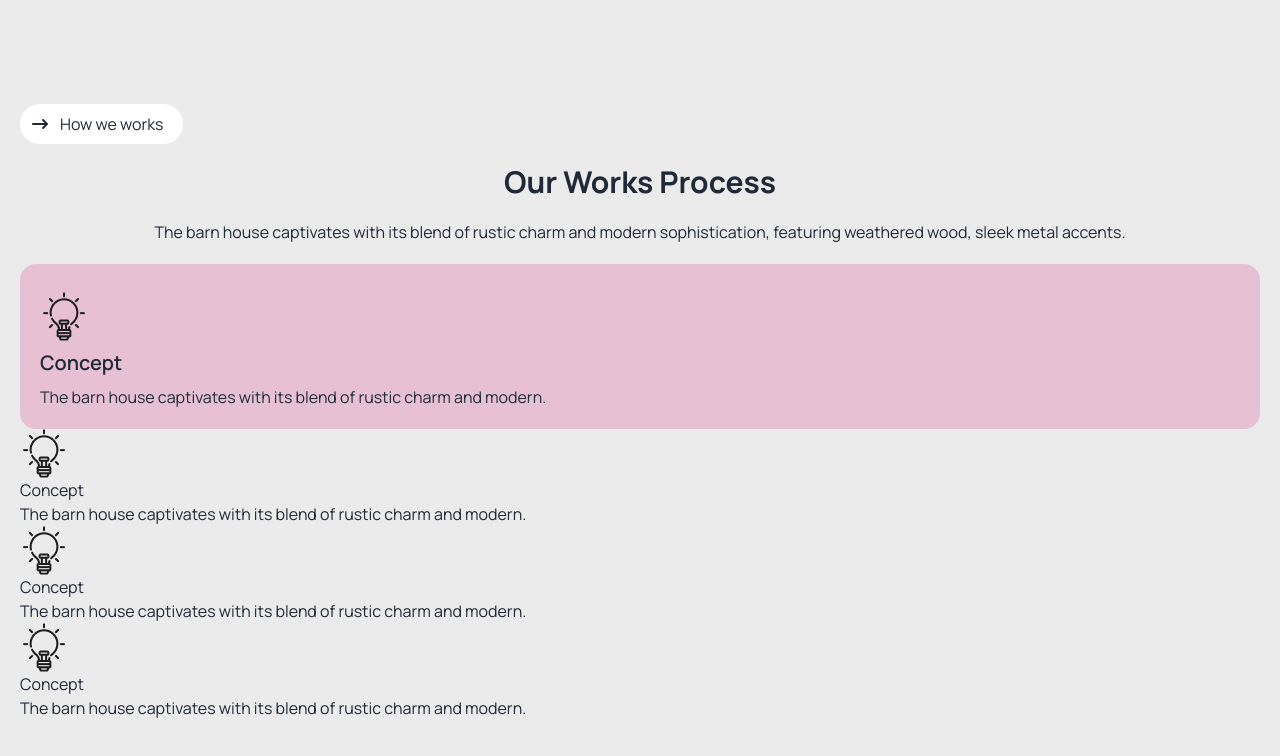
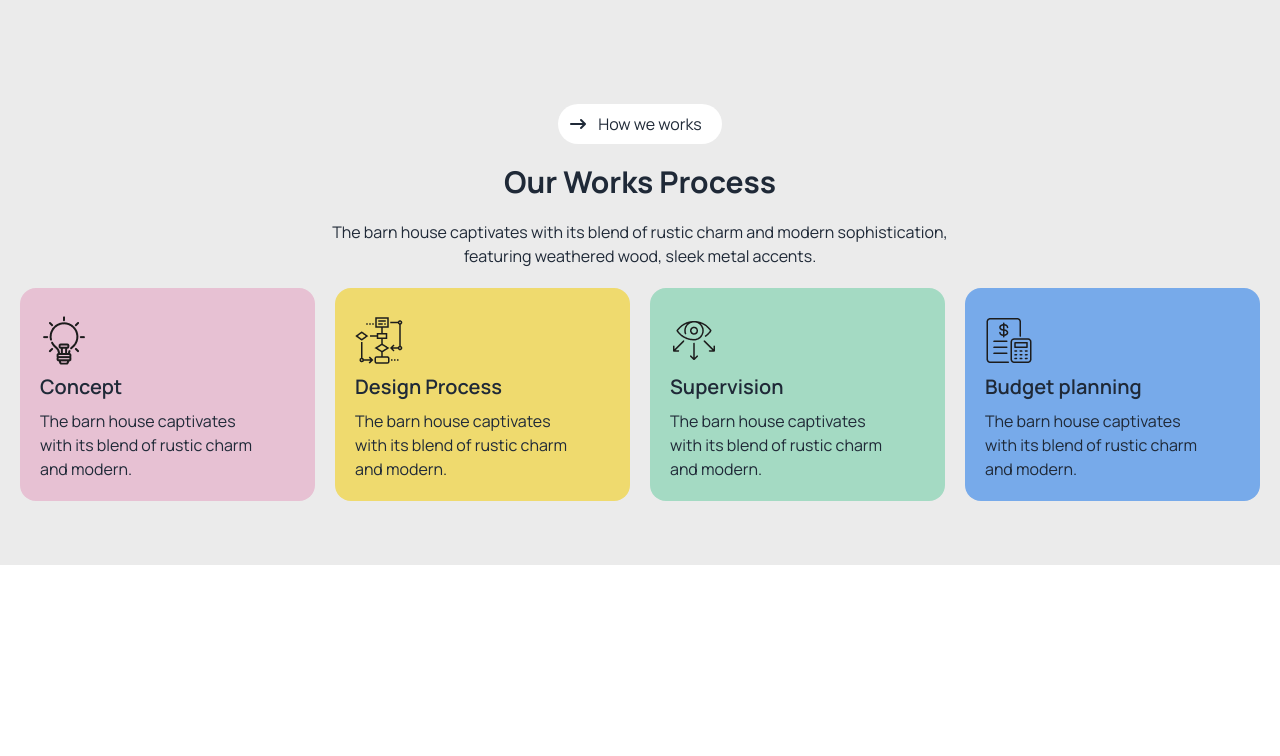
Before and after one commit to lincoln-ra/A3-Project-Architect, a plain HTML site: page index.html in a window 1280 px wide. Shown: the part 1391-2147 px from the top of the page. After the commit the page ends 1956 px from the top, so only its background shows below. Drawn offline with nearby package versions, Linux system fonts and the light colour scheme.

Commit message:
Work Process added

```diff
--- a/index.html
+++ b/index.html
@@ -115,7 +115,7 @@
         </section>
 
         <section class="bg-[#4949491c] py-16 px-5">
-            <div class="flex items-center justify-center lg:justify-normal">
+            <div class="flex items-center justify-center">
                 <button class="flex justify-center items-center bg-white rounded-full pr-5">
                     <i class="fa-solid fa-arrow-up-long w-10 h-10     rounded-full flex justify-center items-center rotate-90 "></i>
                     How we works
@@ -125,28 +125,28 @@
 
             <div class="text-center pb-5">
                 <h2 class="text-3xl font-bold py-5">Our Works Process</h2>
-                <p>The barn house captivates with its blend of rustic charm and modern sophistication, featuring weathered wood, sleek metal accents.</p>
+                <p class="lg:px-72">The barn house captivates with its blend of rustic charm and modern sophistication, featuring weathered wood, sleek metal accents.</p>
             </div>
-            <div>
+            <div class="flex flex-col lg:flex-row gap-5">
                 <div class="bg-[#E7C1D3] p-5 rounded-2xl">
                     <img class="py-2" src="assets/concept.png" alt="">
                     <h3 class="text-xl font-semibold pb-2">Concept</h3>
                     <p class="pr-8">The barn house captivates with its blend of rustic charm and modern.</p>
                 </div>
-                <div>
-                    <img src="assets/concept.png" alt="">
-                    <h3>Concept</h3>
-                    <p>The barn house captivates with its blend of rustic charm and modern.</p>
+                <div class="bg-[#EFDA6E] p-5 rounded-2xl">
+                    <img class="py-2" src="assets/flow-chart.png" alt="">
+                    <h3 class="text-xl font-semibold pb-2">Design Process</h3>
+                    <p class="pr-8">The barn house captivates with its blend of rustic charm and modern.</p>
                 </div>
-                <div>
-                    <img src="assets/concept.png" alt="">
-                    <h3>Concept</h3>
-                    <p>The barn house captivates with its blend of rustic charm and modern.</p>
+                <div class="bg-[#A4DAC3] p-5 rounded-2xl">
+                    <img class="py-2" src="assets/vision.png" alt="">
+                    <h3 class="text-xl font-semibold pb-2">Supervision</h3>
+                    <p class="pr-8">The barn house captivates with its blend of rustic charm and modern.</p>
                 </div>
-                <div>
-                    <img src="assets/concept.png" alt="">
-                    <h3>Concept</h3>
-                    <p>The barn house captivates with its blend of rustic charm and modern.</p>
+                <div class="bg-[#77AAEA] p-5 rounded-2xl">
+                    <img class="py-2" src="assets/budget-planning.png" alt="">
+                    <h3 class="text-xl font-semibold pb-2">Budget planning</h3>
+                    <p class="pr-8">The barn house captivates with its blend of rustic charm and modern.</p>
                 </div>
             </div>
         </section>
```
